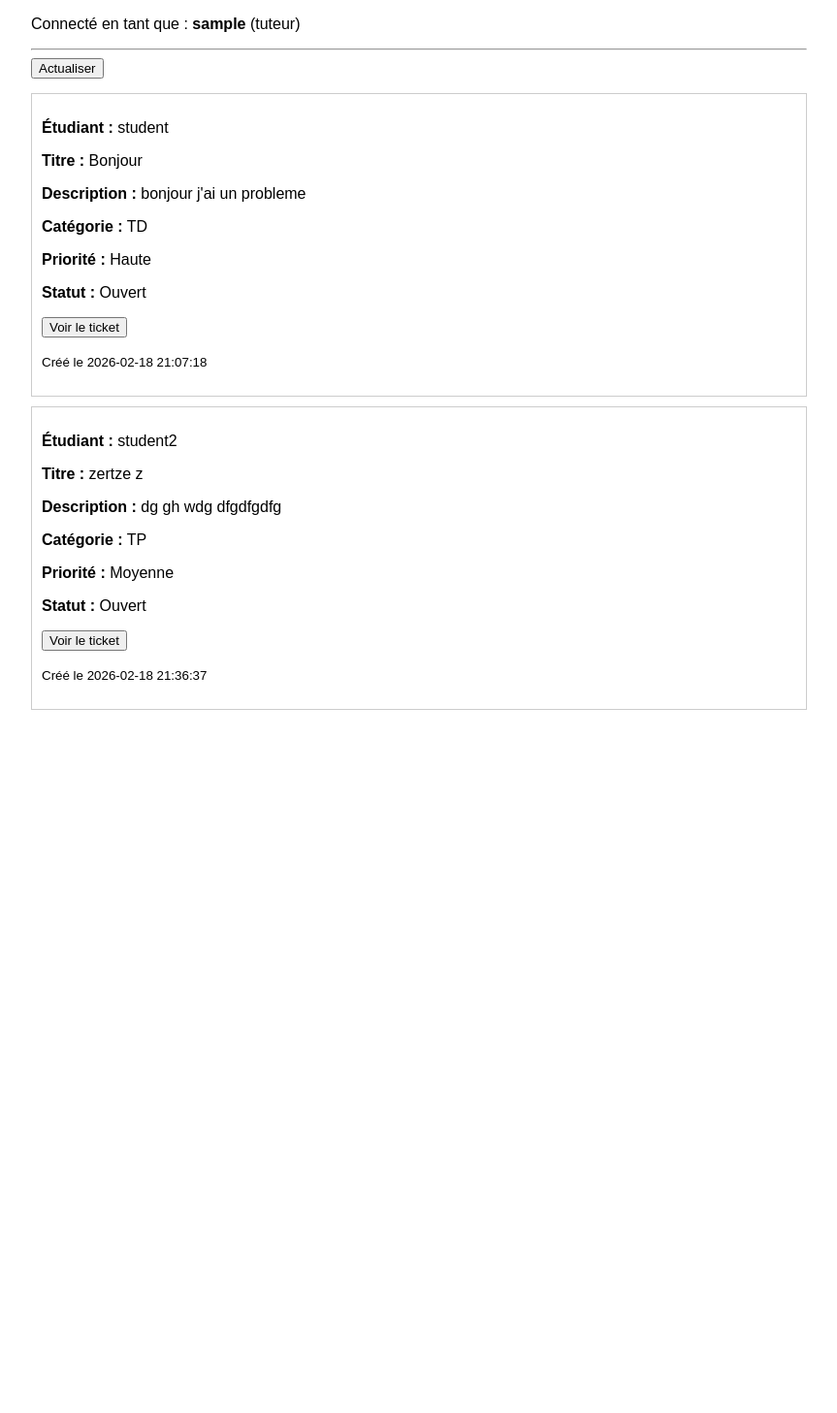
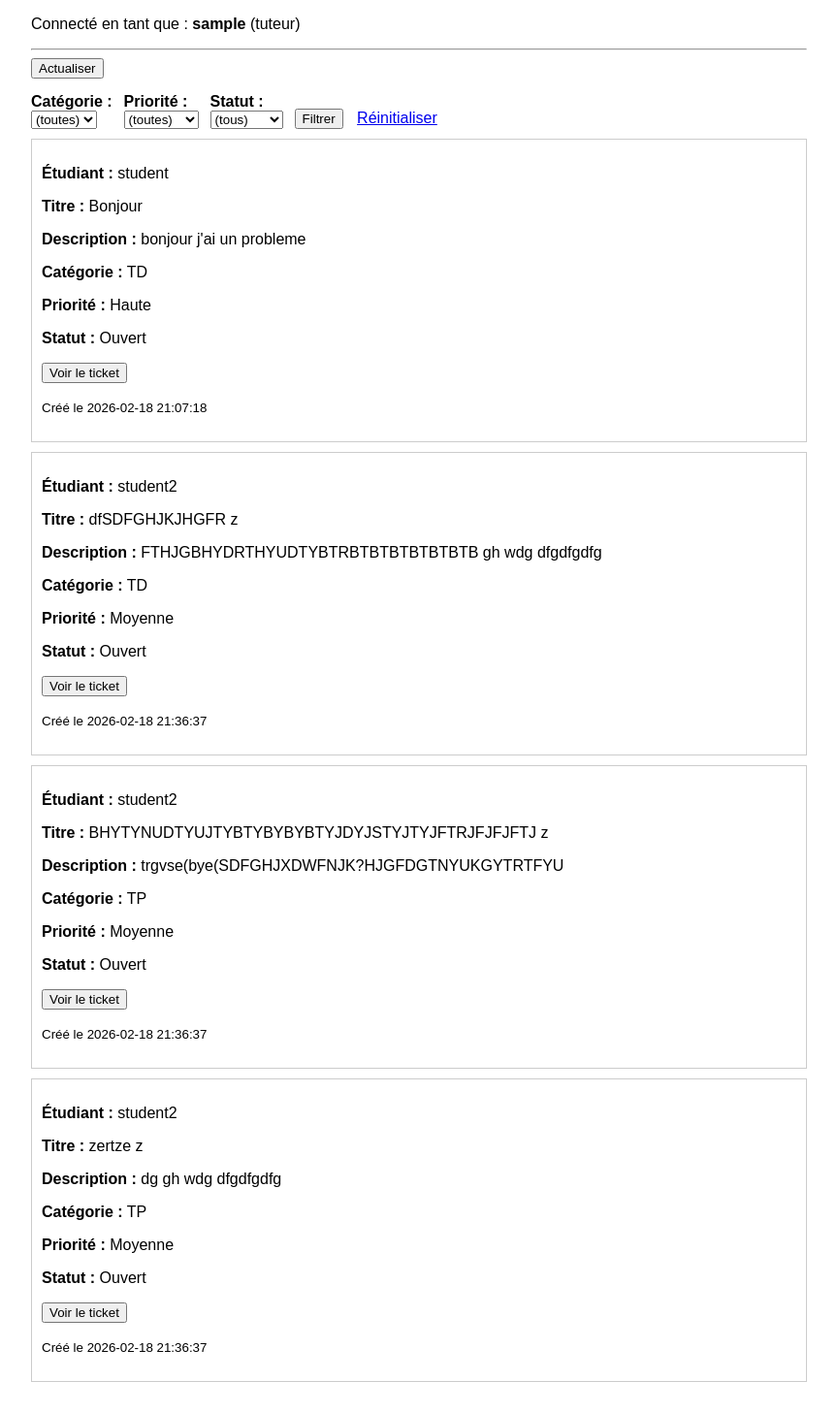
Before and after one commit to JereMP4/ProjetPhpHelpDesk, a PHP site: page /listeTickets.php in a window 1280 px wide. Shown: the part 112-1569 px from the top of the page at 97% size, without its empty margins (208-1071 px from the left). Before the commit the page ends 844 px from the top, so only its background shows below. Run offline with PHP 8.4, Linux system fonts and the light colour scheme; the visitor is signed in with stand-in values (Sample User, id 1).

Commit message:
ajoute de filtres

```diff
--- a/listeTickets.php
+++ b/listeTickets.php
@@ -35,6 +35,11 @@ if (file_exists($file)) {
         $tickets = $decoded;
     }
 }
+
+// Filtres
+$filtreCategorie = $_GET['categorie'] ?? '';
+$filtrePriorite  = $_GET['priorite']  ?? '';
+$filtreStatut    = $_GET['statut']    ?? '';
 ?>
 <!doctype html>
 <html lang="fr">
@@ -75,11 +80,63 @@ if (file_exists($file)) {
     <?php endif; ?>
 </div>
 
+<div style="margin-bottom: 10px;">
+    <form method="get" style="display:flex; gap:12px; align-items:flex-end; flex-wrap:wrap;">
+
+        <div>
+            <label for="categorie"><strong>Catégorie :</strong></label><br>
+            <select name="categorie" id="categorie">
+                <option value="">(toutes)</option>
+                <option value="Cours"  <?= $filtreCategorie === 'Cours' ? 'selected' : '' ?>>Cours</option>
+                <option value="TD"     <?= $filtreCategorie === 'TD' ? 'selected' : '' ?>>TD</option>
+                <option value="TP"     <?= $filtreCategorie === 'TP' ? 'selected' : '' ?>>TP</option>
+            </select>
+        </div>
+
+        <div>
+            <label for="priorite"><strong>Priorité :</strong></label><br>
+            <select name="priorite" id="priorite">
+                <option value="">(toutes)</option>
+                <option value="Basse"   <?= $filtrePriorite === 'Basse' ? 'selected' : '' ?>>Basse</option>
+                <option value="Moyenne" <?= $filtrePriorite === 'Moyenne' ? 'selected' : '' ?>>Moyenne</option>
+                <option value="Haute"   <?= $filtrePriorite === 'Haute' ? 'selected' : '' ?>>Haute</option>
+            </select>
+        </div>
+
+        <div>
+            <label for="statut"><strong>Statut :</strong></label><br>
+            <select name="statut" id="statut">
+                <option value="">(tous)</option>
+                <option value="Ouvert"     <?= $filtreStatut === 'Ouvert' ? 'selected' : '' ?>>Ouvert</option>
+                <option value="En cours"   <?= $filtreStatut === 'En cours' ? 'selected' : '' ?>>En cours</option>
+                <option value="Résolu"     <?= $filtreStatut === 'Résolu' ? 'selected' : '' ?>>Résolu</option>
+            </select>
+        </div>
+
+        <div>
+            <button type="submit">Filtrer</button>
+            <a href="listeTickets.php" style="margin-left:10px;">Réinitialiser</a>
+        </div>
+    </form>
+</div>
+
 <div id="listetickets">
     <?php
     $found = false;
 
     foreach ($tickets as $t) {
+
+        // Appliquer les filtres
+        if ($filtreCategorie !== '' && $t['category'] !== $filtreCategorie) {
+            continue;
+        }
+        if ($filtrePriorite !== '' && $t['priority'] !== $filtrePriorite) {
+            continue;
+        }
+        if ($filtreStatut !== '' && $t['status'] !== $filtreStatut) {
+            continue;
+        }
+
         // Si ce n'est pas un tuteur, ne montrer que ses tickets
         if (!$isTuteur && $t['author'] !== $currentUser) {
             continue;
@@ -100,7 +157,6 @@ if (file_exists($file)) {
                 <?= htmlspecialchars($t['title'], ENT_QUOTES | ENT_SUBSTITUTE); ?>
             </p>
 
-
             <p>
                 <strong>Description :</strong>
                 <?= nl2br(htmlspecialchars($t['description'], ENT_QUOTES | ENT_SUBSTITUTE)); ?>
@@ -112,6 +168,7 @@ if (file_exists($file)) {
                 <?= htmlspecialchars($t['priority'], ENT_QUOTES | ENT_SUBSTITUTE); ?></p>
             <p><strong>Statut :</strong>
                 <?= htmlspecialchars($t['status'], ENT_QUOTES | ENT_SUBSTITUTE); ?></p>
+
             <button onclick="window.location.href='afficheTicket.php?id=<?= urlencode($t['id']) ?>';">
                 Voir le ticket
             </button>
--- a/tickets.json
+++ b/tickets.json
@@ -12,6 +12,26 @@
     {
         "id": "ticket_0abe93cffd17de77",
         "author": "student2",
+        "title": "dfSDFGHJKJHGFR z",
+        "description": "FTHJGBHYDRTHYUDTYBTRBTBTBTBTBTBTB gh wdg dfgdfgdfg",
+        "category": "TD",
+        "priority": "Moyenne",
+        "status": "Ouvert",
+        "created_at": "2026-02-18 21:36:37"
+    },
+    {
+        "id": "ticket_0abe93cffd17de77",
+        "author": "student2",
+        "title": "BHYTYNUDTYUJTYBTYBYBYBTYJDYJSTYJTYJFTRJFJFJFTJ z",
+        "description": "trgvse(bye(SDFGHJXDWFNJK?HJGFDGTNYUKGYTRTFYU",
+        "category": "TP",
+        "priority": "Moyenne",
+        "status": "Ouvert",
+        "created_at": "2026-02-18 21:36:37"
+    },
+    {
+        "id": "ticket_0abe93cffd17de77",
+        "author": "student2",
         "title": "zertze z",
         "description": "dg gh wdg dfgdfgdfg",
         "category": "TP",
```
